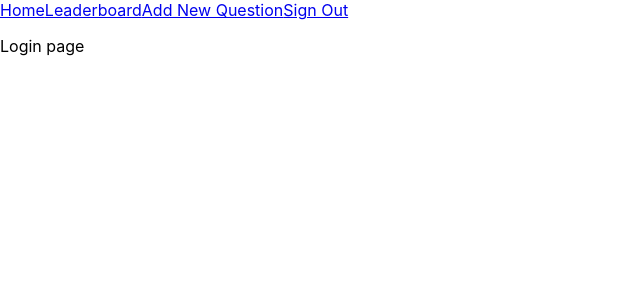
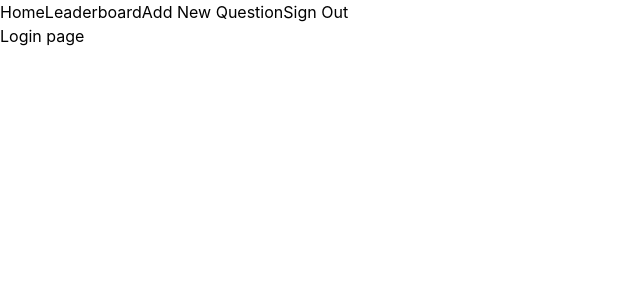
Before and after one commit to afastidio/reactnd-project-would-you-rather, a React (Create React App) app: page / in a window 1280 px wide. Shown: the top 300 px of the page, without its empty margins (0-640 px from the left). Built offline with nearby package versions, Linux system fonts and the light colour scheme.

Commit message:
Add tailwind css

```diff
--- /dev/null
+++ b/craco.config.js
@@ -0,0 +1,10 @@
+module.exports = {
+    style: {
+        postcss: {
+            plugins: [
+                require('tailwindcss'),
+                require('autoprefixer'),
+            ],
+        },
+    },
+}
--- a/src/App.js
+++ b/src/App.js
@@ -1,6 +1,6 @@
 import React, { Component } from 'react';
-import logo from './logo.svg';
 import './App.css';
+import './index.css';
 import { connect } from 'react-redux';
 import { getInitialData } from './actions/shared';
 import { BrowserRouter, Route, Routes } from 'react-router-dom'
--- a/src/index.css
+++ b/src/index.css
@@ -1,3 +1,7 @@
+@tailwind base;
+@tailwind components;
+@tailwind utilities;
+
 body {
   margin: 0;
   font-family: -apple-system, BlinkMacSystemFont, 'Segoe UI', 'Roboto', 'Oxygen',
--- /dev/null
+++ b/tailwind.config.js
@@ -0,0 +1,11 @@
+module.exports = {
+  purge: ['./src/**/*.{js,jsx,ts,tsx}', './public/index.html'],
+  darkMode: false, // or 'media' or 'class'
+  theme: {
+    extend: {},
+  },
+  variants: {
+    extend: {},
+  },
+  plugins: [],
+}
```
Also changed, not shown: package.json (+9 -3 lines), 1 other file (tests, documents, lock files or other folders).
